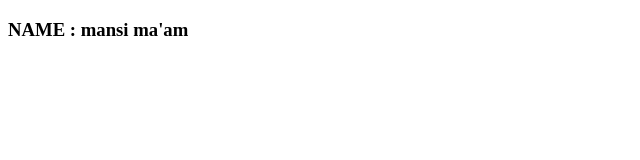
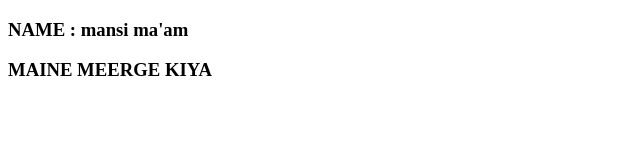
Before and after one commit to InternCancermitr/test_demo_asish, a plain HTML site: page index.html in a window 1280 px wide. Shown: the whole page, without its empty margins (0-640 px from the left). Drawn offline with Linux system fonts and the light colour scheme.

Commit message:
We have made some change

```diff
--- a/index.html
+++ b/index.html
@@ -5,6 +5,7 @@
     <meta name="viewport" content="width=device-width, initial-scale=1.0">
     <title>Document</title>
     <h3>NAME : mansi ma'am</h3>
+    <h3>MAINE MEERGE KIYA</h3>
 </head>
 <body>
 
```
